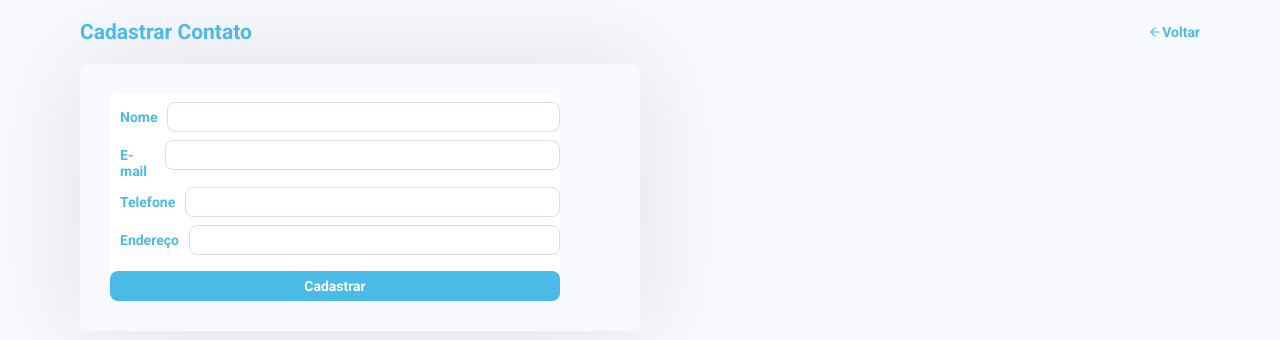
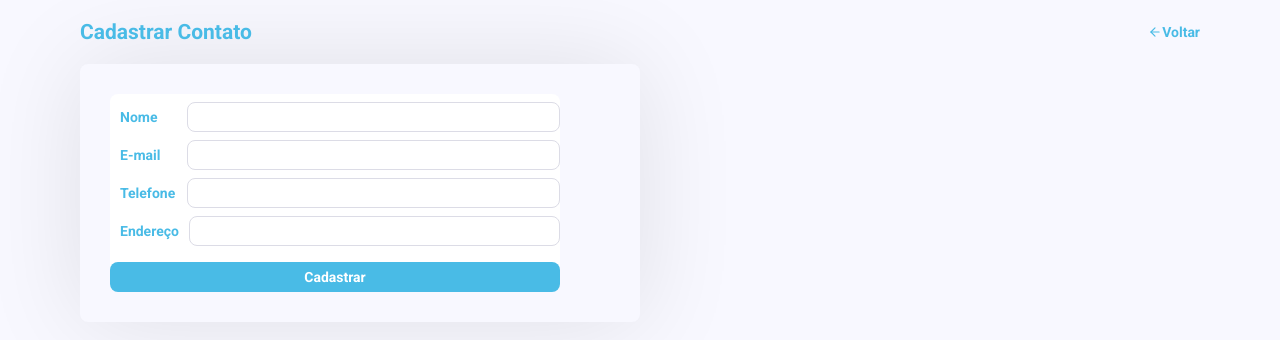
Before and after one commit to marciommrs/agenda-igti, a React (Create React App) app in the folder frontend/: page /editContato in a window 1280 px wide. Shown: the top 340 px of the page. Built offline with nearby package versions, Linux system fonts and the light colour scheme.

Commit message:
Add images

```diff
--- a/frontend/src/pages/EditContato/styles.css
+++ b/frontend/src/pages/EditContato/styles.css
@@ -54,3 +54,7 @@
   display: flex;
   align-items: baseline;
 }
+
+.register-container .content .input-group label  {
+  width: 20%;
+}
```
